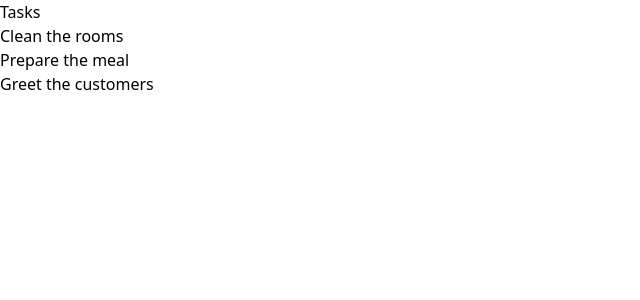
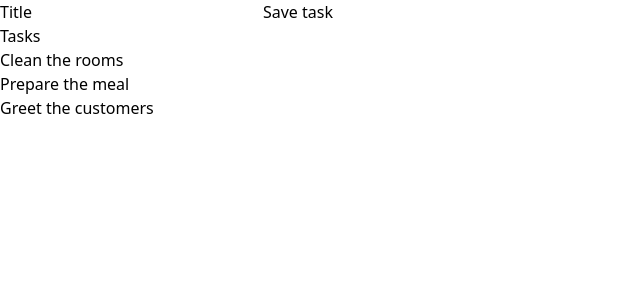
Before and after one commit to doguozcan/assign, a React (Vite) app: page / in a window 1280 px wide. Shown: the top 300 px of the page, without its empty margins (0-640 px from the left). Built offline with nearby package versions, Linux system fonts and the light colour scheme; the HTML template or start-up script is replaced by a standard one.

Commit message:
Implement add task component

```diff
--- /dev/null
+++ b/src/features/tasks/AddTask.jsx
@@ -0,0 +1,20 @@
+import { useState } from 'react'
+
+const AddTask = () => {
+  const [title, setTitle] = useState('')
+
+  const onTitleChanged = (e) => setTitle(e.target.value)
+
+  const handleSubmit = () => {}
+
+  return (
+    <div>
+      <form onSubmit={handleSubmit}>
+        <label htmlFor="title">Title</label>
+        <input id="title" value={title} onChange={onTitleChanged}></input>
+        <button type="button">Save task</button>
+      </form>
+    </div>
+  )
+}
+export default AddTask
--- a/src/features/tasks/TasksList.jsx
+++ b/src/features/tasks/TasksList.jsx
@@ -1,4 +1,5 @@
 import { useSelector } from 'react-redux'
+import AddTask from './AddTask'
 
 const TasksList = () => {
   const tasks = useSelector((state) => state.tasks)
@@ -10,6 +11,7 @@ const TasksList = () => {
   ))
   return (
     <div>
+      {<AddTask />}
       <h1>Tasks</h1>
       {renderedTasks}
     </div>
```
